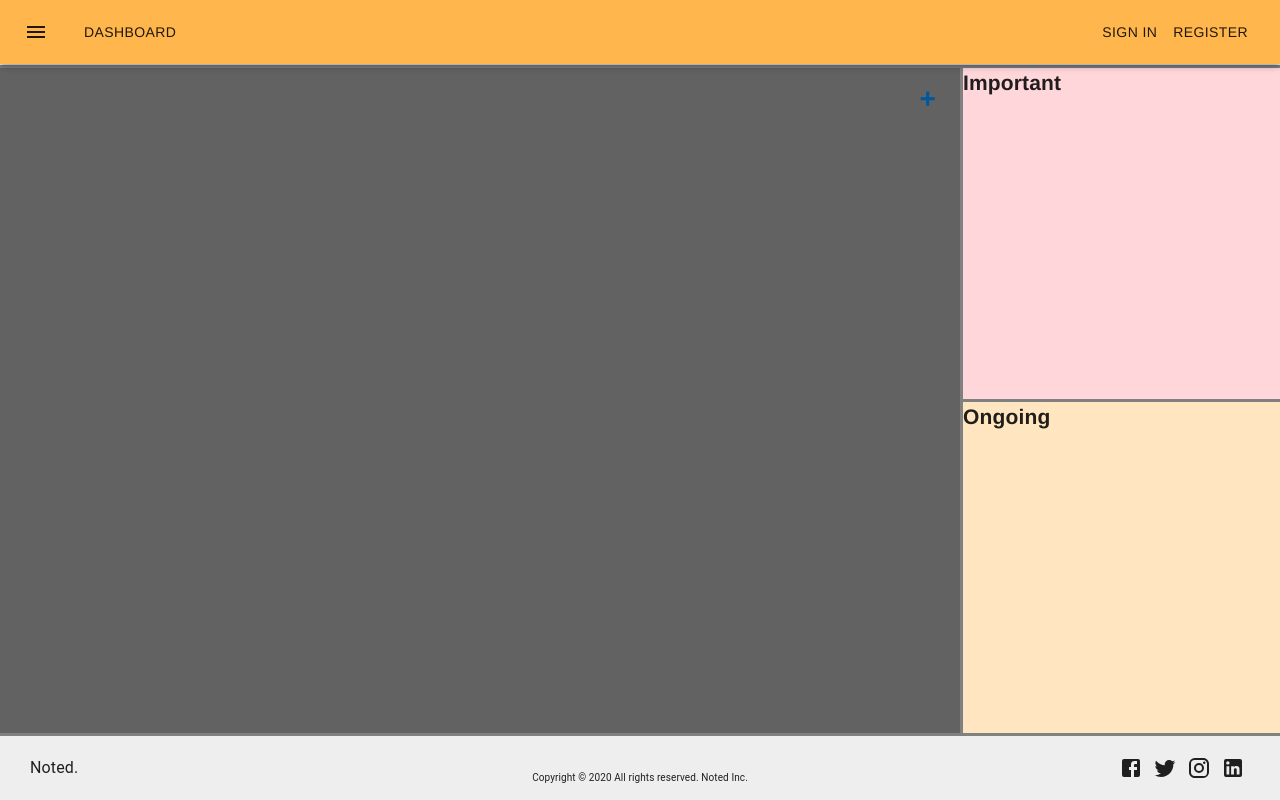
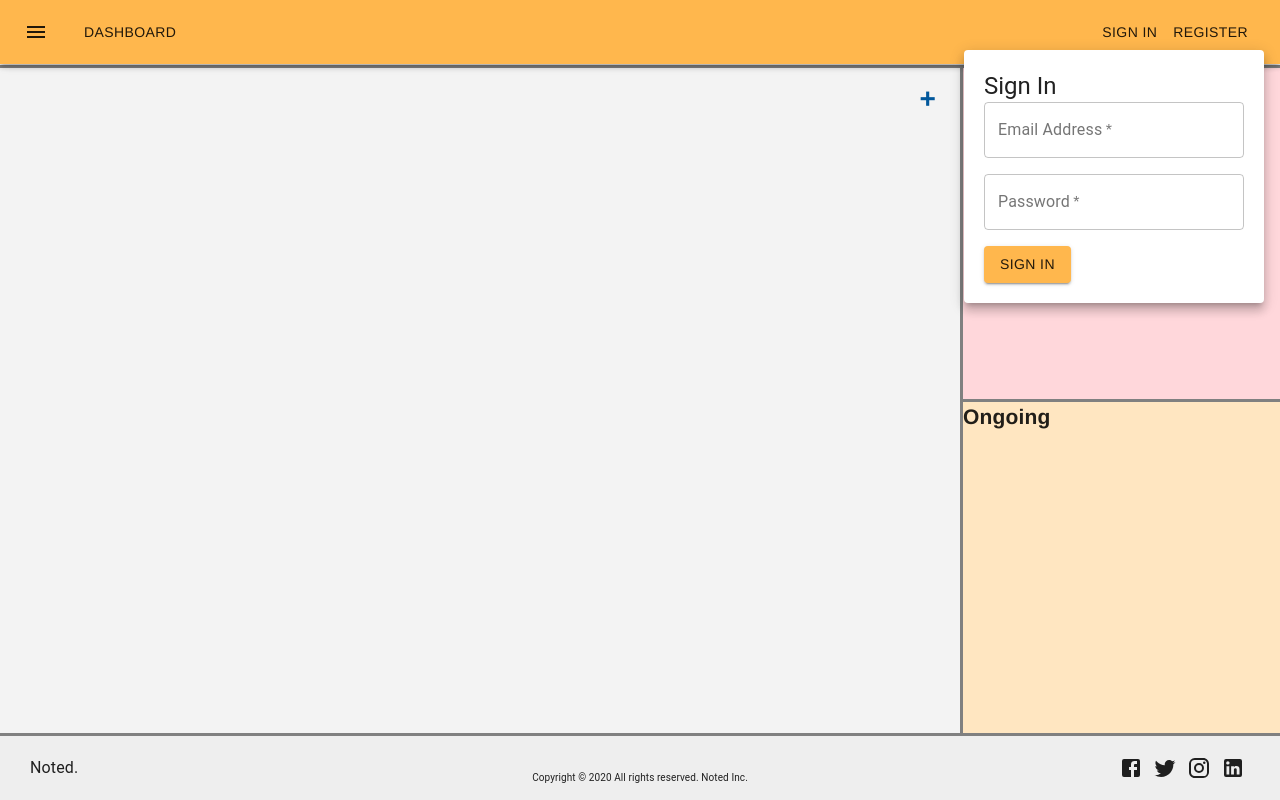
Before and after one commit to kev-ly32/noted, a React (Create React App) app in the folder client/: page /dashboard in a window 1280 px wide. Both pictures are taken after a click on the button "SIGN IN". Built offline with nearby package versions, Linux system fonts and the light colour scheme.

Commit message:
added sign in form and updated dashboard colour

```diff
--- a/client/src/components/AppBars.js
+++ b/client/src/components/AppBars.js
@@ -1,12 +1,15 @@
-import React from "react";
+import React, { useState } from "react";
 import { Link } from "react-router-dom";
 import {
   AppBar,
   Toolbar,
   Box,
+  Grid,
   Button,
   IconButton,
   Typography,
+  Popover,
+  TextField,
 } from "@material-ui/core";
 import clsx from "clsx";
 import Drawer from "@material-ui/core/Drawer";
@@ -85,12 +88,30 @@ const useStyles = makeStyles((theme) => ({
     ...theme.mixins.toolbar,
     justifyContent: "flex-end",
   },
+  signIn: {
+    padding: "20px",
+    maxWidth: "300px",
+  },
+  submit: {
+    margin: theme.spacing(2, 0, 0),
+  },
 }));
 
 export function Navbar(props) {
   const classes = useStyles();
   const theme = useTheme();
   const [open, setOpen] = React.useState(false);
+  const [anchorEl, setAnchorEl] = useState(null);
+
+  const handleClick = (e) => {
+    setAnchorEl(e.currentTarget);
+  };
+  const handleClose = (e) => {
+    setAnchorEl(null);
+  };
+
+  const openPopover = Boolean(anchorEl);
+  const id = openPopover ? "simple-popover" : undefined;
 
   const handleDrawerOpen = () => {
     setOpen(true);
@@ -127,7 +148,60 @@ export function Navbar(props) {
               </Link>
             </Box>
             <Box display="flex" alignItems="center">
-              <Button color="inherit">Sign In</Button>
+              <Button color="inherit" onClick={handleClick}>
+                Sign In
+              </Button>
+              <Popover
+                id={id}
+                open={openPopover}
+                onClose={handleClose}
+                anchorEl={anchorEl}
+                anchorOrigin={{ vertical: "bottom", horizontal: "left" }}
+                transformOrigin={{
+                  vertical: "top",
+                  horizontal: "left",
+                }}
+                classes={{ paper: classes.signIn }}
+              >
+                <Typography component="h1" variant="h5">
+                  Sign In
+                </Typography>
+                <form className={classes.form} noValidate>
+                  <Grid container spacing={2}>
+                    <Grid item xs={12}>
+                      <TextField
+                        variant="outlined"
+                        fullWidth
+                        required
+                        id="email"
+                        label="Email Address"
+                        name="email"
+                        autoComplete="email"
+                      />
+                    </Grid>
+                    <Grid item xs={12}>
+                      <TextField
+                        variant="outlined"
+                        fullWidth
+                        required
+                        name="password"
+                        label="Password"
+                        type="password"
+                        id="password"
+                        autoComplete="current-password"
+                      />
+                    </Grid>
+                  </Grid>
+                  <Button
+                    type="submit"
+                    variant="contained"
+                    color="primary"
+                    className={classes.submit}
+                  >
+                    Sign In
+                  </Button>
+                </form>
+              </Popover>
               <Button color="inherit">Register</Button>
             </Box>
           </Box>
--- a/client/src/components/Dashboard.js
+++ b/client/src/components/Dashboard.js
@@ -8,7 +8,7 @@ import { makeStyles } from "@material-ui/core/styles";
 const useStyles = makeStyles((theme) => ({
   container: {
     height: "100%",
-    backgroundColor: "#626262",
+    backgroundColor: "#f3f3f3",
   },
   containerBorders: {
     borderTop: "3px solid gray",
```
Also changed, not shown: 1 other file (tests, documents, lock files or other folders).
